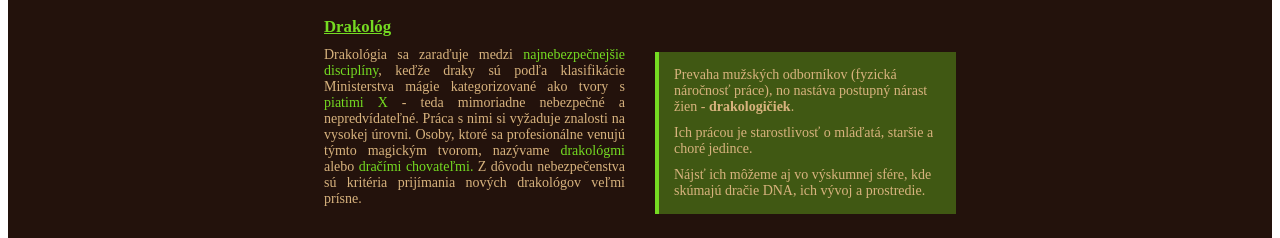
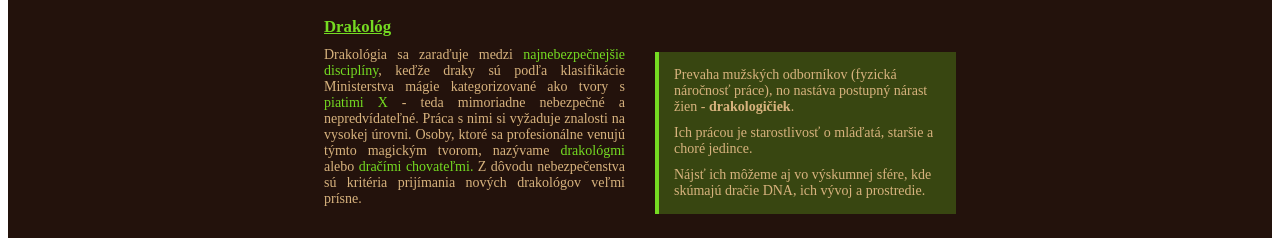
Before and after one commit to MarionArrington/Draky, a plain HTML site: page index.html in a window 1280 px wide. Shown: the part 598-836 px from the top of the page. Drawn offline with Linux system fonts and the light colour scheme.

Commit message:
Change column background color for better visibility
Updated the background color for the column to a more visible shade and adjusted the comment accordingly.

```diff
--- a/index.html
+++ b/index.html
@@ -12,8 +12,8 @@
             <font color="#75db22"><b><u><big>Drakológ</font></b></u></big>
             <p style="text-align: justify; margin-top: 10px;">Drakológia sa zaraďuje medzi <font color="#75db22">najnebezpečnejšie disciplíny</font>, keďže draky sú podľa klasifikácie Ministerstva mágie kategorizované ako tvory s <font color="#75db22">piatimi X</font> - teda mimoriadne nebezpečné a nepredvídateľné. Práca s nimi si vyžaduje znalosti na vysokej úrovni. Osoby, ktoré sa profesionálne venujú týmto magickým tvorom, nazývame <font color="#75db22">drakológmi</font> alebo <font color="#75db22">dračími chovateľmi.</font> Z dôvodu nebezpečenstva sú kritéria prijímania nových drakológov veľmi prísne.</p>
         </div>
-        <!-- Ešte svetlejšie podfarbenie stĺpca -->
-        <div style="background-color: rgba(117, 219, 34, 0.35); color: #d8b37e; border-left: 4px solid #75db22; padding: 15px; margin-top: 35px;">
+        <!-- Viditeľnejšie zelené podfarbenie presne podľa odtieňa #75db22 -->
+        <div style="background-color: rgba(131, 255, 36, 0.22); color: #d8b37e; border-left: 4px solid #75db22; padding: 15px; margin-top: 35px;">
             <p style="margin-top: 0; margin-bottom: 10px;">Prevaha mužských odborníkov (fyzická náročnosť práce), no nastáva postupný nárast žien - <b>drakologičiek</b>.</p>
             <p style="margin-top: 0; margin-bottom: 10px;">Ich prácou je starostlivosť o mláďatá, staršie a choré jedince.</p>
             <p style="margin-top: 0; margin-bottom: 0;">Nájsť ich môžeme aj vo výskumnej sfére, kde skúmajú dračie DNA, ich vývoj a prostredie.</p>
```
